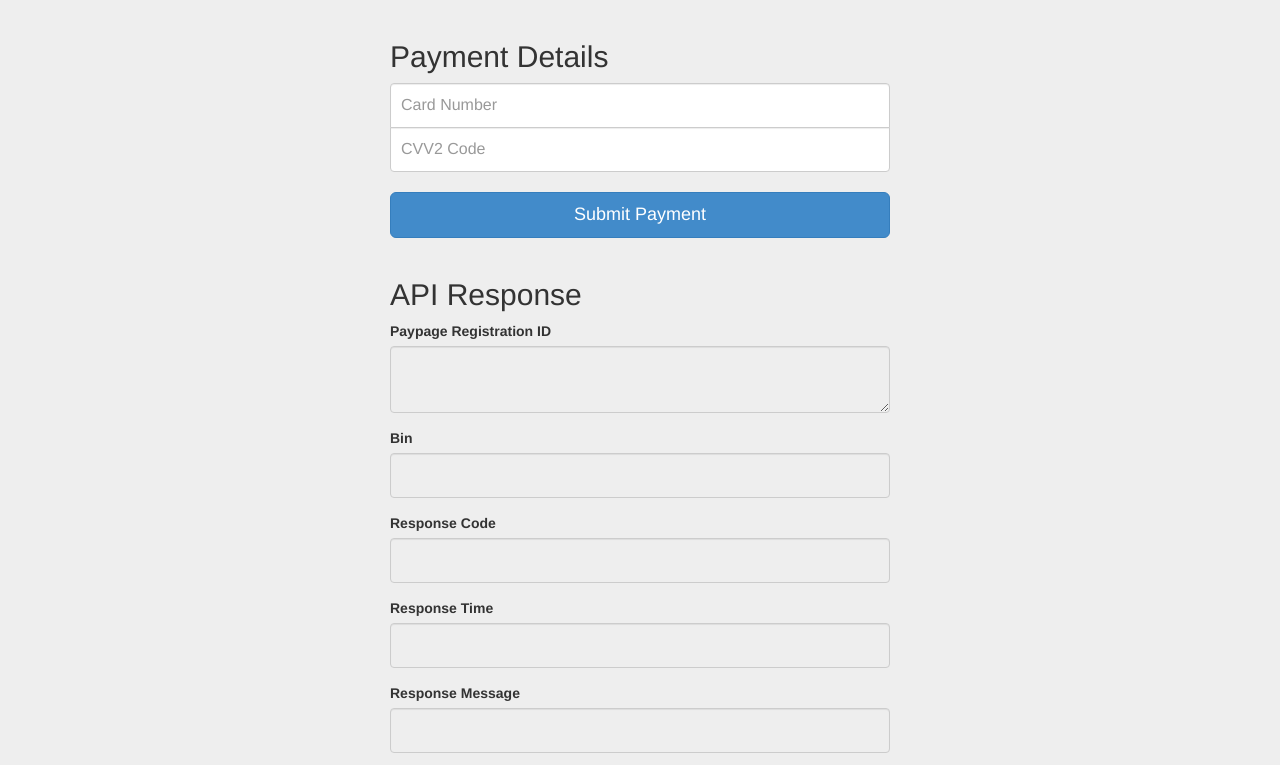
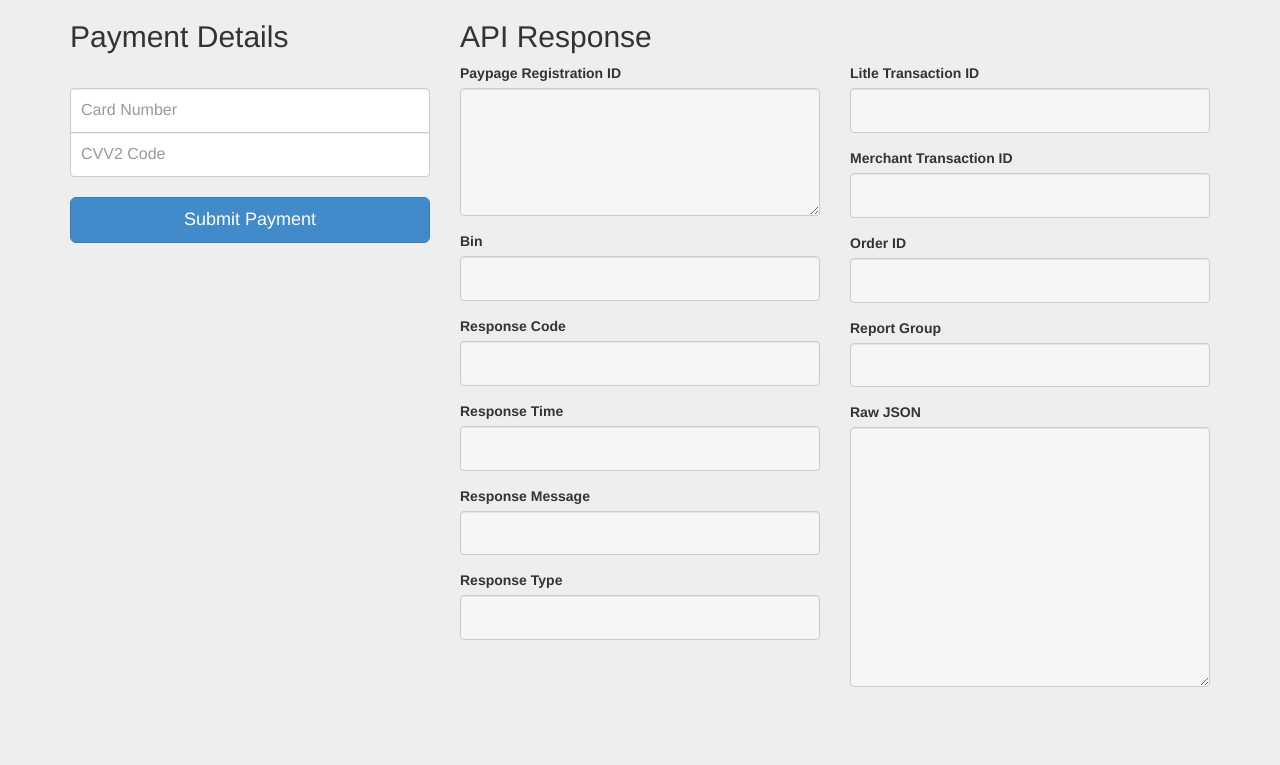
Before and after one commit to Jeff-Lewis/litle-example, a plain HTML site: page index.html in a window 1280 px wide. Shown: the top 765 px of the page. Drawn offline with Linux system fonts and the light colour scheme.

Commit message:
Make it prettier, and easier to see the whole output

```diff
--- a/css/paypage.css
+++ b/css/paypage.css
@@ -1,12 +1,15 @@
 body {
     background-color: #eee;
+    padding-bottom: 20px;
 }
 
-form {
-    max-width: 500px;
-    margin: 40px auto;
+.payment-header {
+    margin-bottom: 35px;
 }
 
+.payment-section {
+    margin-bottom: 40px;
+}
 
 .form-control {
     position: relative;
@@ -14,8 +17,8 @@ form {
     height: auto;
     padding: 10px;
     -webkit-box-sizing: border-box;
-    -moz-box-sizing: border-box;
-    box-sizing: border-box;
+       -moz-box-sizing: border-box;
+            box-sizing: border-box;
 }
 
 /* Make sure the highlight is in front of other form fields */
@@ -35,6 +38,11 @@ input.last {
     border-top-right-radius: 0;
 }
 
+.form-control[readonly] {
+    font-family: monospace;
+    background-color: #f6f6f6;
+}
+
 button {
     margin: 20px 0;
 }
@@ -42,7 +50,11 @@ button {
 
 /* Lower font size for the prettyprinted json */
 #response__rawJSON {
-    font-family: monospace;
     font-size: 12px;
     height: 260px;
 }
+
+
+#paypageRegistrationId {
+    height: 128px;
+}
--- a/index.html
+++ b/index.html
@@ -14,9 +14,15 @@
 </head>
 
 <body>
-    <div class="container form-payment">
-        <form role="form">
-            <h2>Payment Details</h2>
+
+
+
+    <div class="container">
+
+
+        <div class="row">
+            <div class="col-md-4 payment-section">
+                <h2 class="payment-header">Payment Details</h2>
 
                 <input id="ccNum" type="text" class="form-control first"  size="20" placeholder="Card Number">
                 <input id="cvv2" type="text" class="form-control last" placeholder="CVV2 Code">
@@ -28,11 +34,13 @@
                 <input type="hidden" id="request__reportGroup"   name="request$reportGroup" value="n/a">
 
                 <button id="submit-payment" class="btn btn-lg btn-primary btn-block" type="submit">Submit Payment</button>
-        </form>
+            </div>
 
-        <form role="form">
+            <div class="col-md-8">
                 <h2>API Response</h2>
 
+                <div class="row">
+                    <div class="col-md-6">
                         <div class="form-group">
                             <label for="paypageRegistrationId">Paypage Registration ID</label>
                             <textarea class="form-control" id="paypageRegistrationId" name="paypageRegistrationId" readonly="true"></textarea>
@@ -62,7 +70,8 @@
                             <label for="response__type">Response Type</label>
                             <input type="text" class="form-control" id="response__type" name="response__type" readonly="true">
                         </div>
-
+                    </div>
+                    <div class="col-md-6">
                         <div class="form-group">
                             <label for="response__litleTxnId">Litle Transaction ID</label>
                             <input type="text" class="form-control" id="response__litleTxnId" name="response__litleTxnId" readonly="true">
@@ -87,7 +96,10 @@
                             <label for="response__rawJSON">Raw JSON</label>
                             <textarea class="form-control" id="response__rawJSON" name="response__rawJSON" readonly="true"></textarea>
                         </div>
-        </form>
+                    </div>
+                </div>
+            </div>
+        </div>
     </div>
 
     <!-- JS at the bottom for faster page load -->
```
Lines whose indentation alone changed are shown as unchanged.
